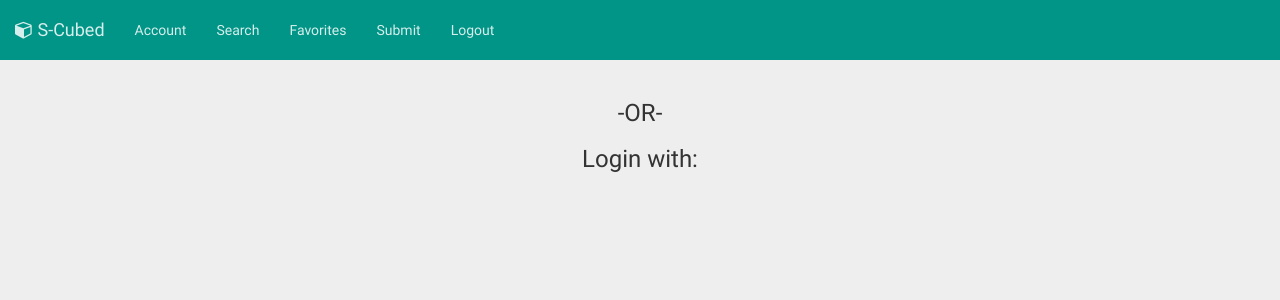
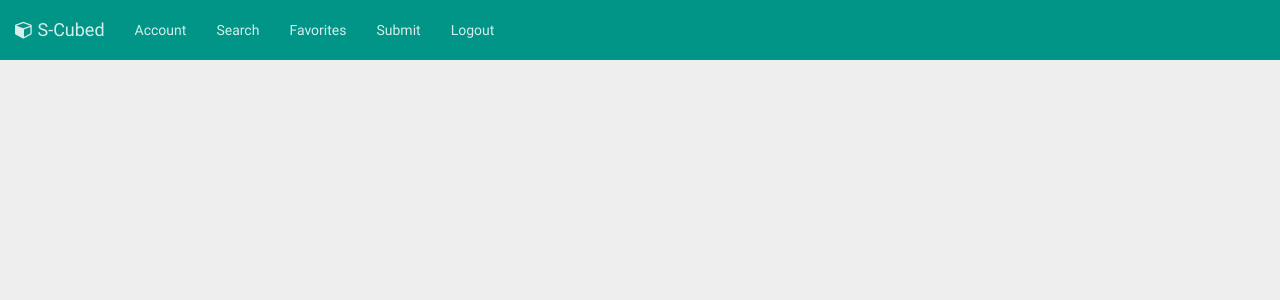
Before and after one commit to cheble/S-Cubed, a Jekyll site: the page built from Details.html, in a window 1280 px wide. Shown: the top 300 px of the page. Built offline with Jekyll 4.4.1, drawn with Linux system fonts in a browser that asks for light colours; nearby versions of some CDN libraries; library files that are not in the unit come from our copies; Markdown is read by kramdown in place of the engine named in the settings.

Commit message:
deleted _includes/details.html

```diff
--- a/Details.html
+++ b/Details.html
@@ -5,7 +5,3 @@ title: Details
 
 <div class="container">
 </div>
-<div class="container text-center">
-	<h3>-OR-</h3>
-	<h3>Login with:</h3>
-</div>
--- a/_includes/details.html
+++ /dev/null
@@ -1,5 +0,0 @@
-<div class="container large-banner">
-	<div class="row">
-	  <div class="col-md-12">Name: {{ include.value.name }} ;</div>
-	</div>
-</div>
```
